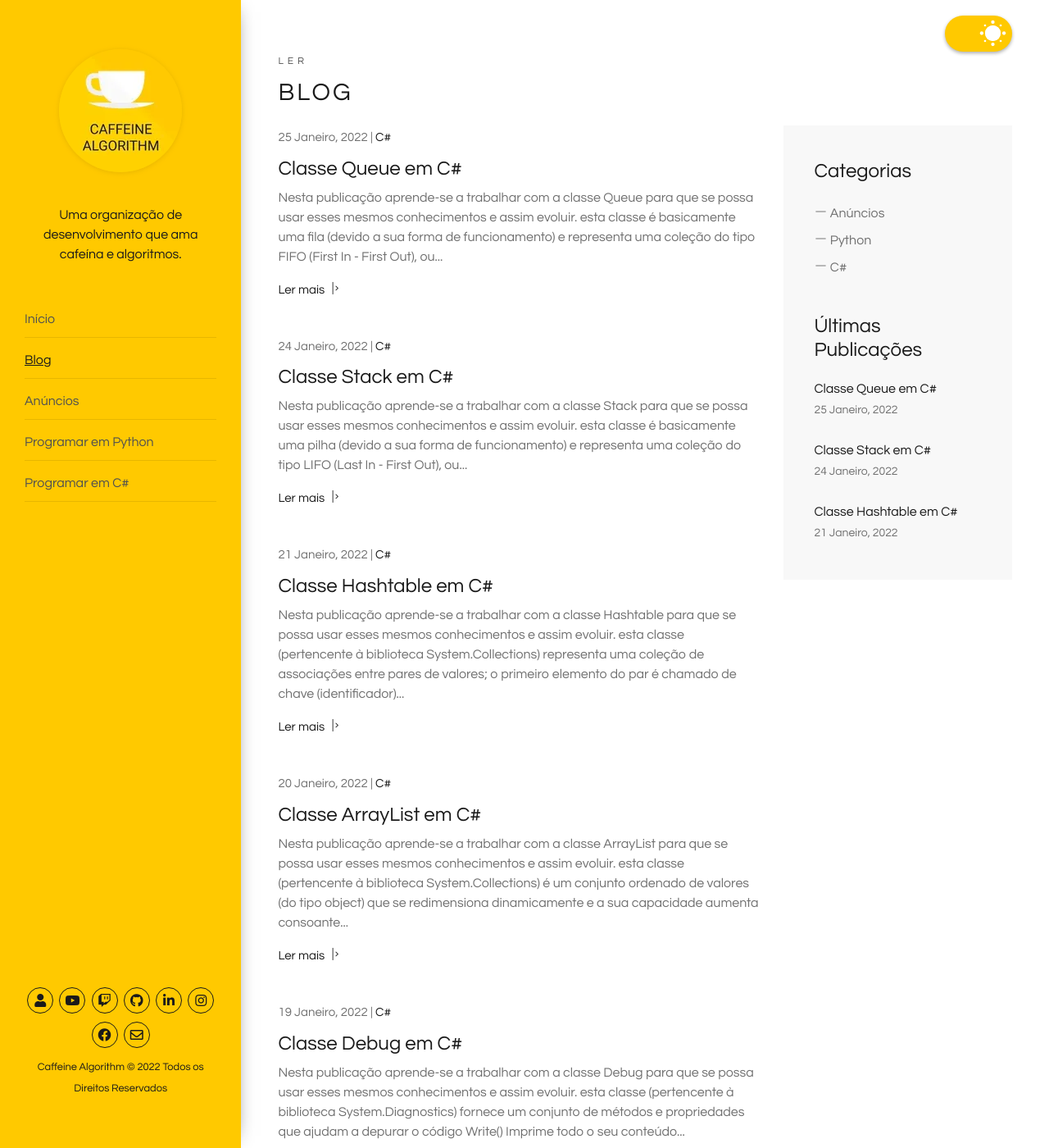
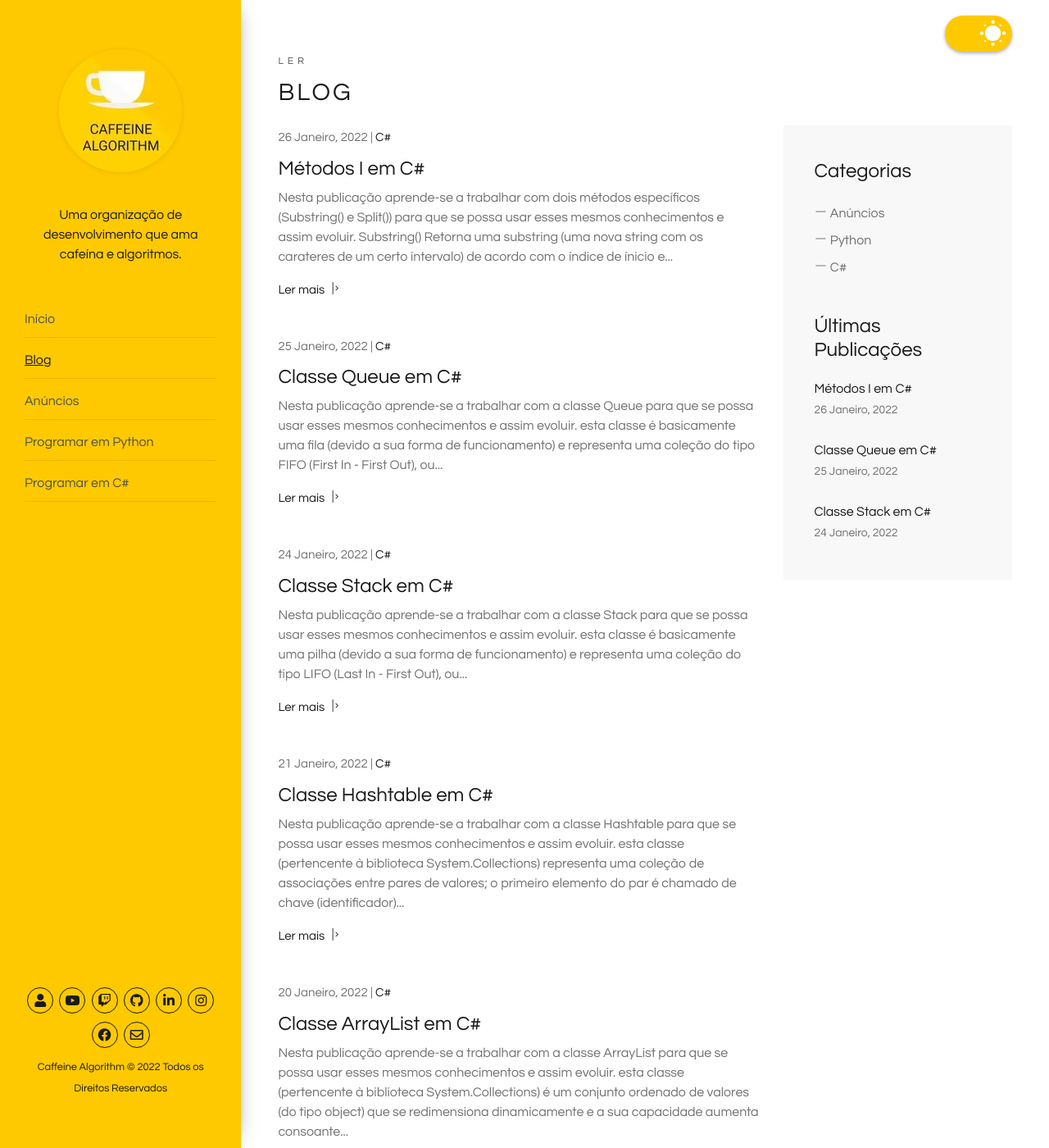
Before and after one commit to caffeinealgorithm/caffeinealgorithm.github.io, a Jekyll site: the page built from blog/index.html, in a window 1280 px wide and 1400 px high. Shown: the whole window at 82% size. Built offline with Jekyll 4.4.1, drawn with Linux system fonts in a browser that asks for light colours; the list of posts is cut into pages by our own code; some of the changed text lies outside the part shown.

Commit message:
Add 59º episode of the C# programming series

````diff
--- /dev/null
+++ b/_posts/2022-01-26-metodos-i-em-csharp.md
@@ -0,0 +1,60 @@
+---
+layout: post
+excerpt: Blog
+title: 'Métodos I em C#'
+description: 'Descobre como se trabalha com dois métodos específicos (Substring() e Split()) na linguagem de programação C#. Obtém respostas às tuas dúvidas com a teoria e os exemplos apresentados.'
+keywords: 'c#, csharp, métodos, método, funções, função, publicação'
+date: 2022-01-26
+categories: [C#]
+---
+
+Nesta publicação aprende-se a trabalhar com dois métodos específicos (`Substring()` e `Split()`) para que se possa usar esses mesmos conhecimentos e assim evoluir.
+
+`Substring()` | Retorna uma substring (uma nova string com os carateres de um certo intervalo) de acordo com o índice de ínicio e o comprimento, sendo que, o comprimento é opcional
+`Split()` | Divide um conjunto de carateres (de acordo com o determinado parâmetro/argumento) e retorna esse mesmo em subconjuntos de carateres, ou seja, retorna um array de strings (a classe Regex é referente ao uso de expressões regulares)
+
+```csharp
+using System;
+using System.Text.RegularExpressions;
+
+namespace Base {
+  class MetodosI {
+    private string umDoisTres = "UmDoisTrês", nome = "Nelson Gomes da Silva";
+
+    public void Run() {
+      // Substring()
+      Console.WriteLine($"1: {umDoisTres.Substring(0, 2)}");
+      Console.WriteLine($"2: {umDoisTres.Substring(2, 4)}");
+      Console.WriteLine($"3: {umDoisTres.Substring(6)}");
+
+      // Split()
+      var palavras = nome.Split(' ');
+
+      foreach (var palavra in palavras)
+        Console.WriteLine($"Palavra: {palavra}");
+
+      var _palavras = Regex.Split(nome, " Gomes da ");
+      Console.WriteLine($"Nome: {_palavras[0]} {_palavras[1]}");
+    }
+  }
+}
+
+/*
+  1: Um
+  2: Dois
+  3: Três
+  Palavra: Nelson
+  Palavra: Gomes
+  Palavra: da
+  Palavra: Silva
+  Nome: Nelson Silva
+*/
+```
+
+<div class="video-container">
+  <iframe src="https://www.youtube.com/embed/nLboEkX1VNI" frameborder="0" allowfullscreen></iframe>
+</div>
+
+Não te esqueças de [assistir ao vídeo](https://youtu.be/nLboEkX1VNI){:target="\_blank"} e podes sempre ler esta publicação [em inglês](https://nelsonsilvadev.com/blog/20220126/methods-i-in-csharp/){:target="\_blank"}.
+
+### _Happy coding!_
--- a/index.html
+++ b/index.html
@@ -76,7 +76,7 @@
       </div>
 
       <div class="row">
-        {% for video in site.csharp %} {% if video.id == "/csharp/58" %}
+        {% for video in site.csharp %} {% if video.id == "/csharp/59" %}
         <div class="col-xs-12 col-sm-3 col-sm-6 col-lg-6 col-xl-3">
           <a
             href="https://www.youtube.com/embed/{{ video.custom_id }}"
````
Also changed, not shown: _csharp/59.md (added, +5 -0 lines), assets/img/playlists/csharp/59.png (added), assets/img/playlists/csharp/59.webp (added).
